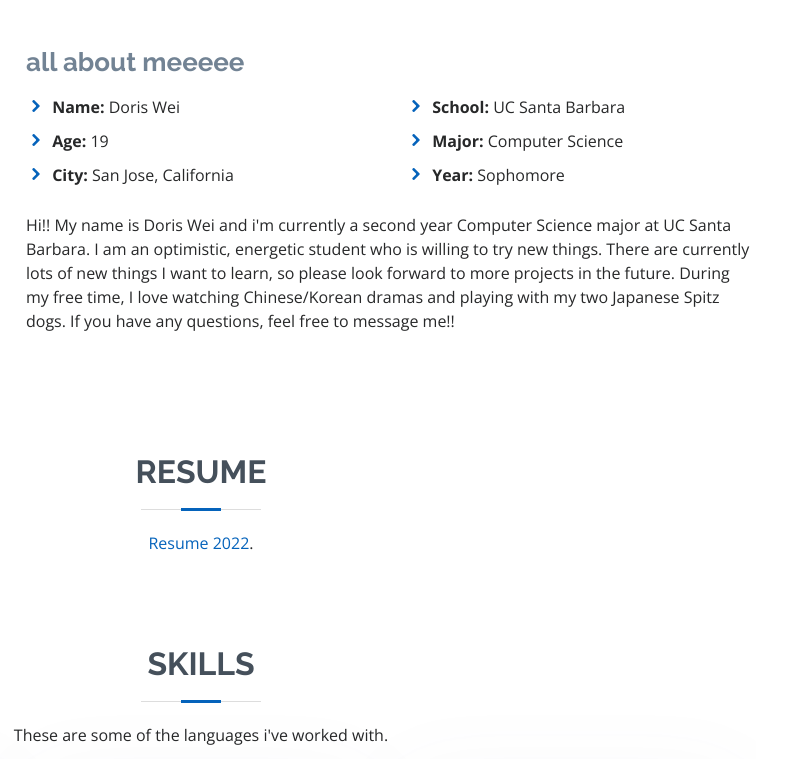
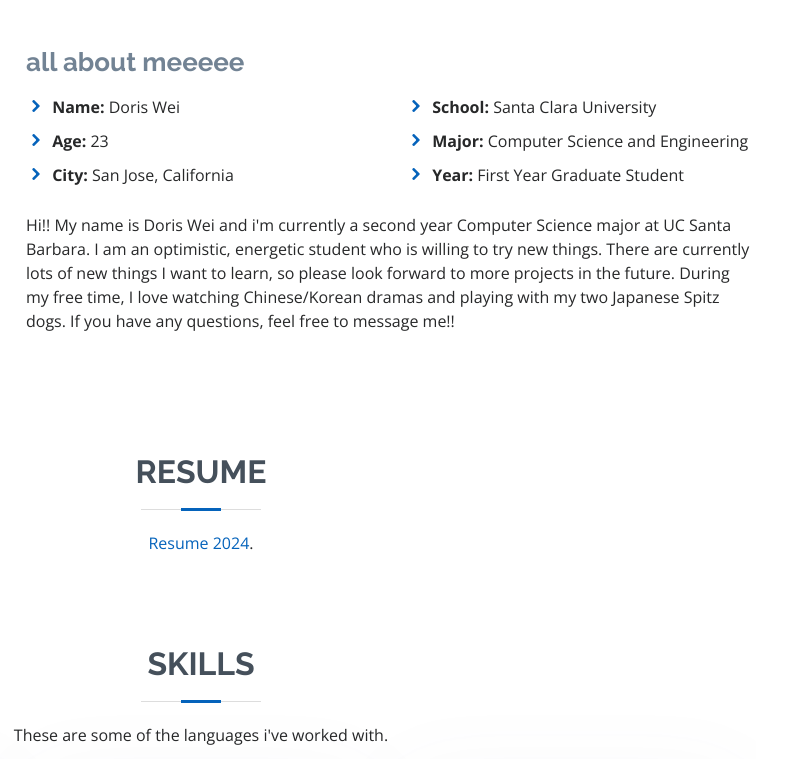
Before and after one commit to dorinori/dorinori.github.io, a plain HTML site: page index.html in a window 1280 px wide. Shown: the part 921-1680 px from the top of the page, 489-1280 px from the left. Drawn offline with nearby package versions, Linux system fonts and the light colour scheme.

Commit message:
Update index.html

```diff
--- a/index.html
+++ b/index.html
@@ -71,7 +71,7 @@
 
         <div class="section-title">
           <h2>About</h2>
-          <!-- <p>Hi!! My name is Doris Wei and i'm a second year Computer Science Major at University of California, Santa Barbara.</p> -->
+          <!-- <p>Hi!! My name is Doris Wei and i'm a first year graduate student studying Computer Science and Engineering at Santa Clara University. I previously did my undergrad at University of California, Santa Barbara for Computer Science.</p> -->
         </div>
 
         <div class="row">
@@ -88,15 +88,15 @@
               <div class="col-lg-6">
                 <ul>
                   <li><i class="icofont-rounded-right"></i> <strong>Name:</strong> Doris Wei</li>
-                  <li><i class="icofont-rounded-right"></i> <strong>Age:</strong> 19</li>
+                  <li><i class="icofont-rounded-right"></i> <strong>Age:</strong> 23</li>
                   <li><i class="icofont-rounded-right"></i> <strong>City:</strong> San Jose, California</li>
                 </ul>
               </div>
               <div class="col-lg-6">
                 <ul>
-                  <li><i class="icofont-rounded-right"></i> <strong>School:</strong> UC Santa Barbara</li>
-                  <li><i class="icofont-rounded-right"></i> <strong>Major:</strong> Computer Science</li>
-                  <li><i class="icofont-rounded-right"></i> <strong>Year:</strong> Sophomore</li>
+                  <li><i class="icofont-rounded-right"></i> <strong>School:</strong> Santa Clara University</li>
+                  <li><i class="icofont-rounded-right"></i> <strong>Major:</strong> Computer Science and Engineering</li>
+                  <li><i class="icofont-rounded-right"></i> <strong>Year:</strong> First Year Graduate Student</li>
                 </ul>
               </div>
             </div>
@@ -235,7 +235,7 @@
         <div class="section-title">
           <h2>Resume</h2>
           <!-- <p> work in progress... </p> -->
-          <p><a href="resume.pdf">Resume 2022</a>.</p>
+          <p><a href="resume.pdf">Resume 2024</a>.</p>
         </div>
 
         <!--
@@ -633,7 +633,7 @@
               <div class="email">
                 <i class="icofont-envelope"></i>
                 <h4>Email:</h4>
-                <p>doriswei@ucsb.edu</p>
+                <p>dwdoriswei@gmail.com</p>
               </div>
             </div>
               <!-- <div class="address">
```
